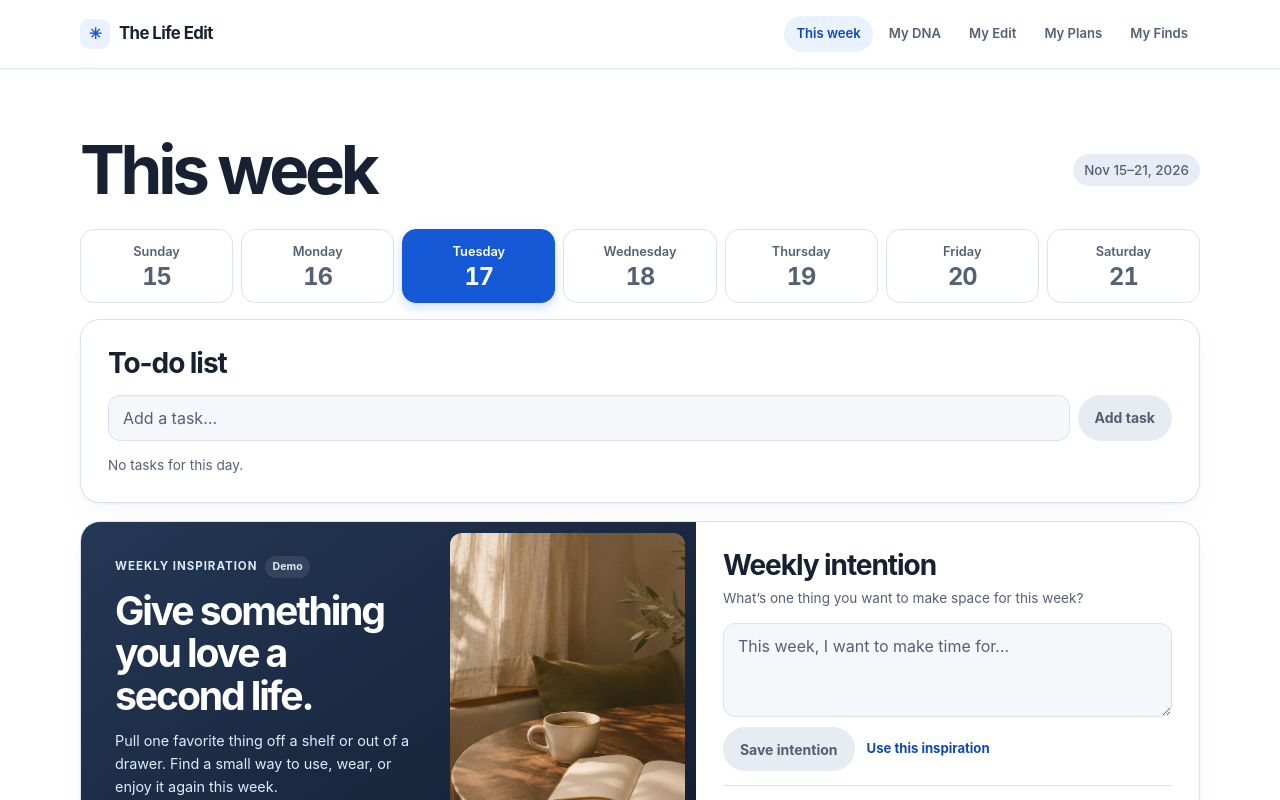
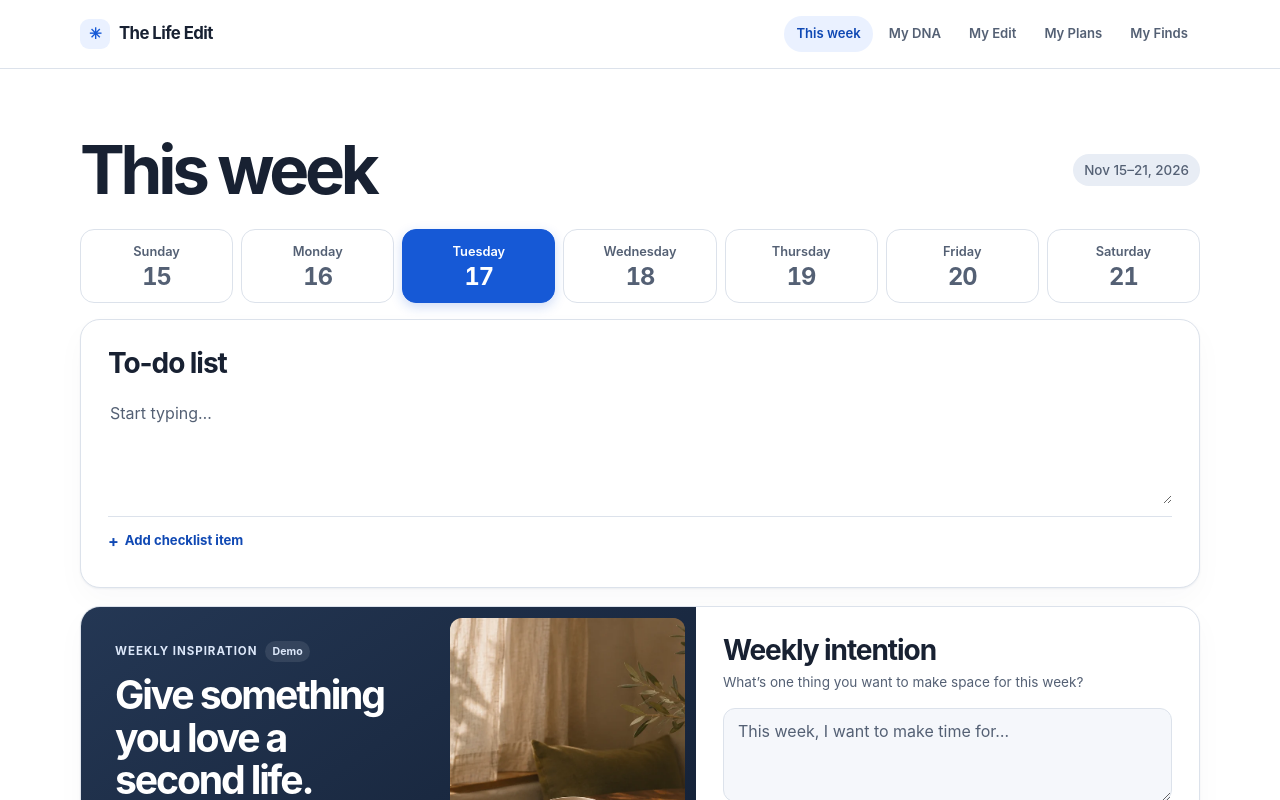
Before and after one commit to kb-studio14/Life-Edit, a Next.js app: page / in a window 1280 px wide. Shown: the top 800 px of the page. Built offline with nearby package versions, Linux system fonts and the light colour scheme.

Commit message:
Make daily to-dos a notes-style editor

```diff
--- a/components/weekly-dashboard.module.css
+++ b/components/weekly-dashboard.module.css
@@ -173,7 +173,6 @@
 }
 
 .panelDescription,
-.emptyTasks,
 .reminder p,
 .tasksHeading p,
 .status,
@@ -187,8 +186,7 @@
   margin-top: 6px;
 }
 
-.intentionForm,
-.taskForm {
+.intentionForm {
   margin-top: 15px;
 }
 
@@ -253,17 +251,60 @@
   font-weight: 550;
 }
 
+.notesEditor {
+  display: block;
+  width: 100%;
+  min-height: 112px;
+  max-height: 55vh;
+  margin-top: 12px;
+  border-radius: 8px;
+  background: transparent;
+  padding: 8px 2px;
+  font-size: 1rem;
+  line-height: 1.65;
+  resize: vertical;
+  field-sizing: content;
+}
+
+.notesEditor::placeholder {
+  color: var(--muted);
+}
+
+.checklistComposer {
+  margin-top: 12px;
+  border-top: 1px solid var(--border);
+  padding-top: 5px;
+}
+
+.checklistComposer summary {
+  display: inline-flex;
+  align-items: center;
+  gap: 6px;
+  border-radius: 4px;
+  list-style: none;
+}
+
+.checklistComposer summary::-webkit-details-marker {
+  display: none;
+}
+
+.checklistComposer summary:focus-visible {
+  outline: 2px solid var(--accent);
+  outline-offset: 3px;
+}
+
+.checklistComposer summary span {
+  font-size: 1rem;
+}
+
 .taskForm {
   display: flex;
   gap: 8px;
+  margin-top: 6px;
 }
 
 .taskForm button {
   flex-shrink: 0;
-}
-
-.emptyTasks {
-  margin-top: 14px;
 }
 
 .tasks {
--- a/components/weekly-dashboard.tsx
+++ b/components/weekly-dashboard.tsx
@@ -6,10 +6,10 @@ import { dateKey, describeWeek, makeSundayReminder, startOfWeek, weeklyInspirati
 import styles from './weekly-dashboard.module.css';
 
 const STORAGE_KEY = 'life-edit-dashboard-v1';
-const EMPTY_DASHBOARD: DashboardData = { intentions: {}, tasks: [] };
+const EMPTY_DASHBOARD: DashboardData = { intentions: {}, notes: {}, tasks: [] };
 
 type Task = { id: string; title: string; done: boolean; scheduledOn?: string; completedOn?: string };
-type DashboardData = { intentions: Record<string, string>; tasks: Task[] };
+type DashboardData = { intentions: Record<string, string>; notes: Record<string, string>; tasks: Task[] };
 type WeekDay = ReturnType<typeof describeWeek>['days'][number];
 
 function readDashboard(): DashboardData {
@@ -20,8 +20,40 @@ function readDashboard(): DashboardData {
     intentions: parsed?.intentions && typeof parsed.intentions === 'object'
       ? parsed.intentions
       : {},
+    notes: parsed?.notes && typeof parsed.notes === 'object' ? parsed.notes : {},
     tasks: Array.isArray(parsed?.tasks) ? parsed.tasks : [],
   };
+}
+
+function ChecklistComposer({ onAdd }: { onAdd: (title: string) => void }) {
+  const [title, setTitle] = useState('');
+
+  function submit(event: FormEvent<HTMLFormElement>) {
+    event.preventDefault();
+    if (!title.trim()) return;
+    onAdd(title.trim());
+    setTitle('');
+  }
+
+  return (
+    <details className={styles.checklistComposer}>
+      <summary className={styles.textButton}>
+        <span aria-hidden="true">+</span> Add checklist item
+      </summary>
+      <form className={styles.taskForm} onSubmit={submit}>
+        <label className="sr-only" htmlFor="new-task">New checklist item</label>
+        <input
+          id="new-task"
+          className="field-control"
+          placeholder="Checklist item…"
+          maxLength={160}
+          value={title}
+          onChange={(event) => setTitle(event.target.value)}
+        />
+        <button className="primary-action" disabled={!title.trim()}>Add</button>
+      </form>
+    </details>
+  );
 }
 
 function IntentionForm({ saved, suggestion, onSave }: {
@@ -128,7 +160,6 @@ export function WeeklyDashboard({ children }: { children: ReactNode }) {
   const [date, setDate] = useState<Date | null>(null);
   const [selected, setSelected] = useState('');
   const [dashboard, setDashboard] = useState(EMPTY_DASHBOARD);
-  const [taskTitle, setTaskTitle] = useState('');
   const [reminderStatus, setReminderStatus] = useState('');
   const [storageUnavailable, setStorageUnavailable] = useState(false);
 
@@ -181,13 +212,18 @@ export function WeeklyDashboard({ children }: { children: ReactNode }) {
     }
   }
 
-  function addTask(event: FormEvent<HTMLFormElement>) {
-    event.preventDefault();
-    const title = taskTitle.trim();
-    if (!title || !selectedDay) return;
+  function updateNote(note: string) {
+    updateDashboard((current) => {
+      const notes = { ...current.notes };
+      if (note) notes[selectedDay] = note;
+      else delete notes[selectedDay];
+      return { ...current, notes };
+    });
+  }
+
+  function addTask(title: string) {
     const task = { id: window.crypto.randomUUID(), title, done: false, scheduledOn: selectedDay };
     updateDashboard((current) => ({ ...current, tasks: [...current.tasks, task] }));
-    setTaskTitle('');
   }
 
   function downloadReminder() {
@@ -225,6 +261,7 @@ export function WeeklyDashboard({ children }: { children: ReactNode }) {
             onSelect={(day) => setSelected(day === today ? '' : day)}
           />
           <section
+            key={selectedDay}
             id="daily-tasks"
             className={`surface-card ${styles.panel}`}
             role="tabpanel"
@@ -234,19 +271,15 @@ export function WeeklyDashboard({ children }: { children: ReactNode }) {
               <h2 id="tasks-heading" className="section-title">To-do list</h2>
               {dayTasks.length > 0 && <p role="status">{completed} of {dayTasks.length} done</p>}
             </div>
-            <form className={styles.taskForm} onSubmit={addTask}>
-              <label className="sr-only" htmlFor="new-task">New task</label>
-              <input
-                id="new-task"
-                className="field-control"
-                placeholder="Add a task…"
-                maxLength={160}
-                value={taskTitle}
-                onChange={(event) => setTaskTitle(event.target.value)}
-              />
-              <button className="primary-action" disabled={!taskTitle.trim()}>Add task</button>
-            </form>
-            {dayTasks.length === 0 && <p className={styles.emptyTasks}>No tasks for this day.</p>}
+            <label className="sr-only" htmlFor="daily-note">Daily to-do notes</label>
+            <textarea
+              id="daily-note"
+              className={styles.notesEditor}
+              value={dashboard.notes[selectedDay] ?? ''}
+              onChange={(event) => updateNote(event.target.value)}
+              placeholder="Start typing…"
+              rows={4}
+            />
             {dayTasks.length > 0 && (
               <ul className={styles.tasks}>
                 {dayTasks.map((task) => (
@@ -285,6 +318,7 @@ export function WeeklyDashboard({ children }: { children: ReactNode }) {
                 ))}
               </ul>
             )}
+            <ChecklistComposer onAdd={addTask} />
           </section>
         </>
       )}
```
